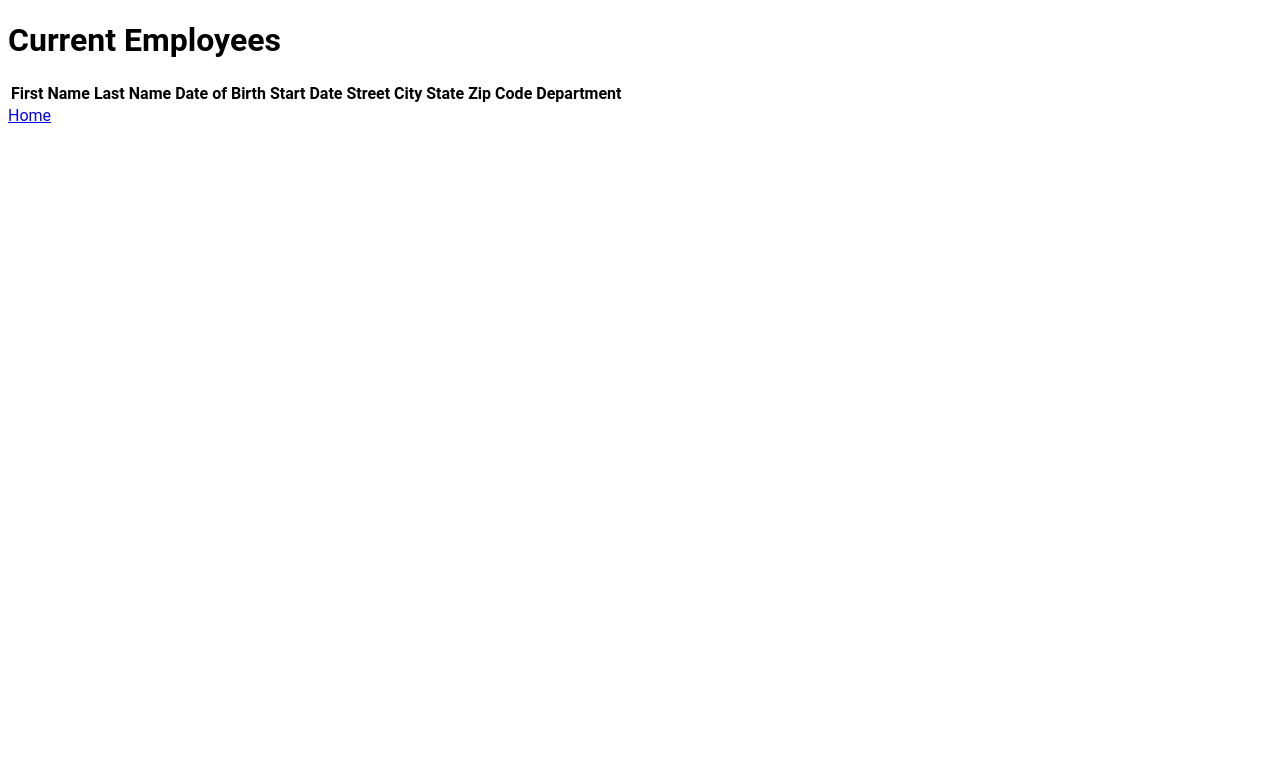
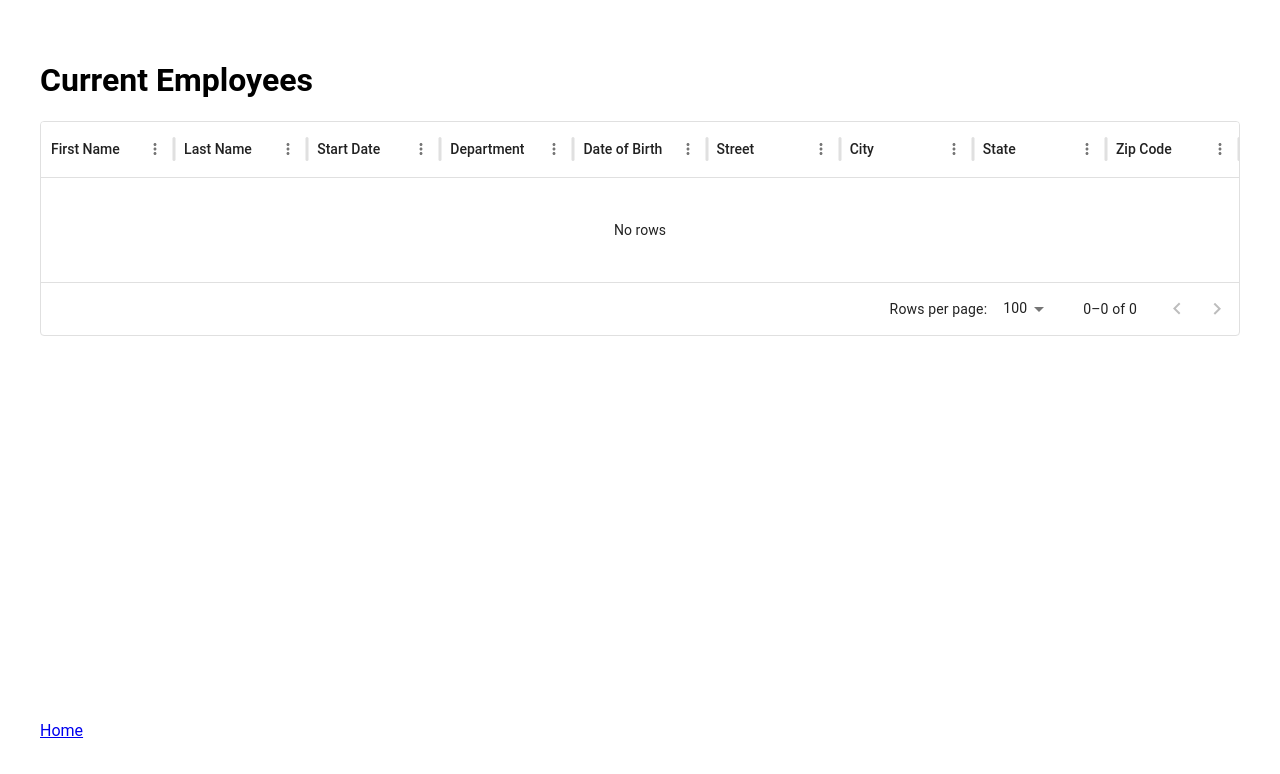
Before and after one commit to ACH90/HRnet, a React (Vite) app: page /employee-list in a window 1280 px wide. Shown: the top 774 px of the page. Built offline with nearby package versions, Linux system fonts and the light colour scheme.

Commit message:
add MUI TableGrid

```diff
--- a/package.json
+++ b/package.json
@@ -10,6 +10,10 @@
     "preview": "vite preview"
   },
   "dependencies": {
+    "@emotion/react": "^11.14.0",
+    "@emotion/styled": "^11.14.0",
+    "@mui/material": "^7.1.0",
+    "@mui/x-data-grid": "^8.3.1",
     "@reduxjs/toolkit": "^2.8.2",
     "react": "^19.1.0",
     "react-dom": "^19.1.0",
--- /dev/null
+++ b/src/components/EmployeeTable/EmployeeTable.jsx
@@ -0,0 +1,34 @@
+import * as React from "react";
+import { DataGrid } from "@mui/x-data-grid";
+
+const columns = [
+  { field: "firstName", headerName: "First Name", flex: 1 },
+  { field: "lastName", headerName: "Last Name", flex: 1 },
+  { field: "startDate", headerName: "Start Date", flex: 1 },
+  { field: "department", headerName: "Department", flex: 1 },
+  { field: "dateOfBirth", headerName: "Date of Birth", flex: 1 },
+  { field: "street", headerName: "Street", flex: 1 },
+  { field: "city", headerName: "City", flex: 1 },
+  { field: "state", headerName: "State", flex: 1 },
+  { field: "zipCode", headerName: "Zip Code", flex: 1 },
+];
+
+export default function EmployeeTable({ employees }) {
+  const rows = employees.map((employee, index) => ({
+    id: index, // requis par DataGrid
+    ...employee,
+  }));
+
+  return (
+    <div style={{ height: 600, width: "100%" }}>
+      <DataGrid
+        rows={rows}
+        columns={columns}
+        pageSize={10}
+        rowsPerPageOptions={[10, 25, 50]}
+        autoHeight
+        disableSelectionOnClick
+      />
+    </div>
+  );
+}
--- a/src/pages/EmployeeList/EmployeeList.jsx
+++ b/src/pages/EmployeeList/EmployeeList.jsx
@@ -1,43 +1,18 @@
+import React from "react";
 import { useSelector } from "react-redux";
+import EmployeeTable from "../../components/EmployeeTable/EmployeeTable";
 import { Link } from "react-router-dom";
 
-export default function EmployeeList() {
+function EmployeeList() {
   const employees = useSelector((state) => state.employee.employees);
 
   return (
-    <main>
+    <main style={{ padding: "2rem" }}>
       <h1>Current Employees</h1>
-      <table>
-        <thead>
-          <tr>
-            <th>First Name</th>
-            <th>Last Name</th>
-            <th>Date of Birth</th>
-            <th>Start Date</th>
-            <th>Street</th>
-            <th>City</th>
-            <th>State</th>
-            <th>Zip Code</th>
-            <th>Department</th>
-          </tr>
-        </thead>
-        <tbody>
-          {employees.map((emp, index) => (
-            <tr key={index}>
-              <td>{emp.firstName}</td>
-              <td>{emp.lastName}</td>
-              <td>{emp.dateOfBirth}</td>
-              <td>{emp.startDate}</td>
-              <td>{emp.street}</td>
-              <td>{emp.city}</td>
-              <td>{emp.state}</td>
-              <td>{emp.zipCode}</td>
-              <td>{emp.department}</td>
-            </tr>
-          ))}
-        </tbody>
-      </table>
+      <EmployeeTable employees={employees} />
       <Link to="/">Home</Link>
     </main>
   );
 }
+
+export default EmployeeList;
```
Also changed, not shown: 2 other files (tests, documents, lock files or other folders).
